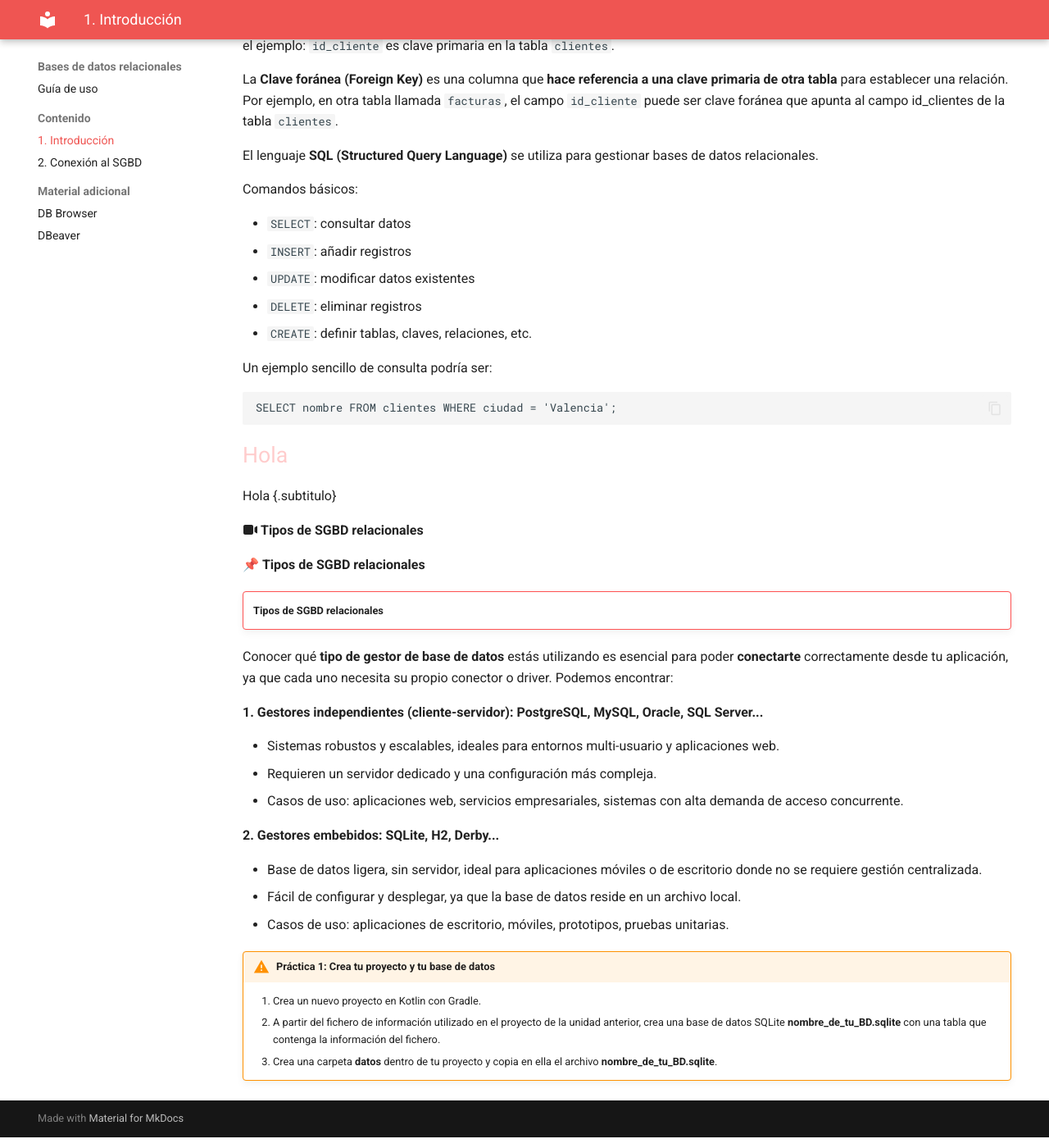
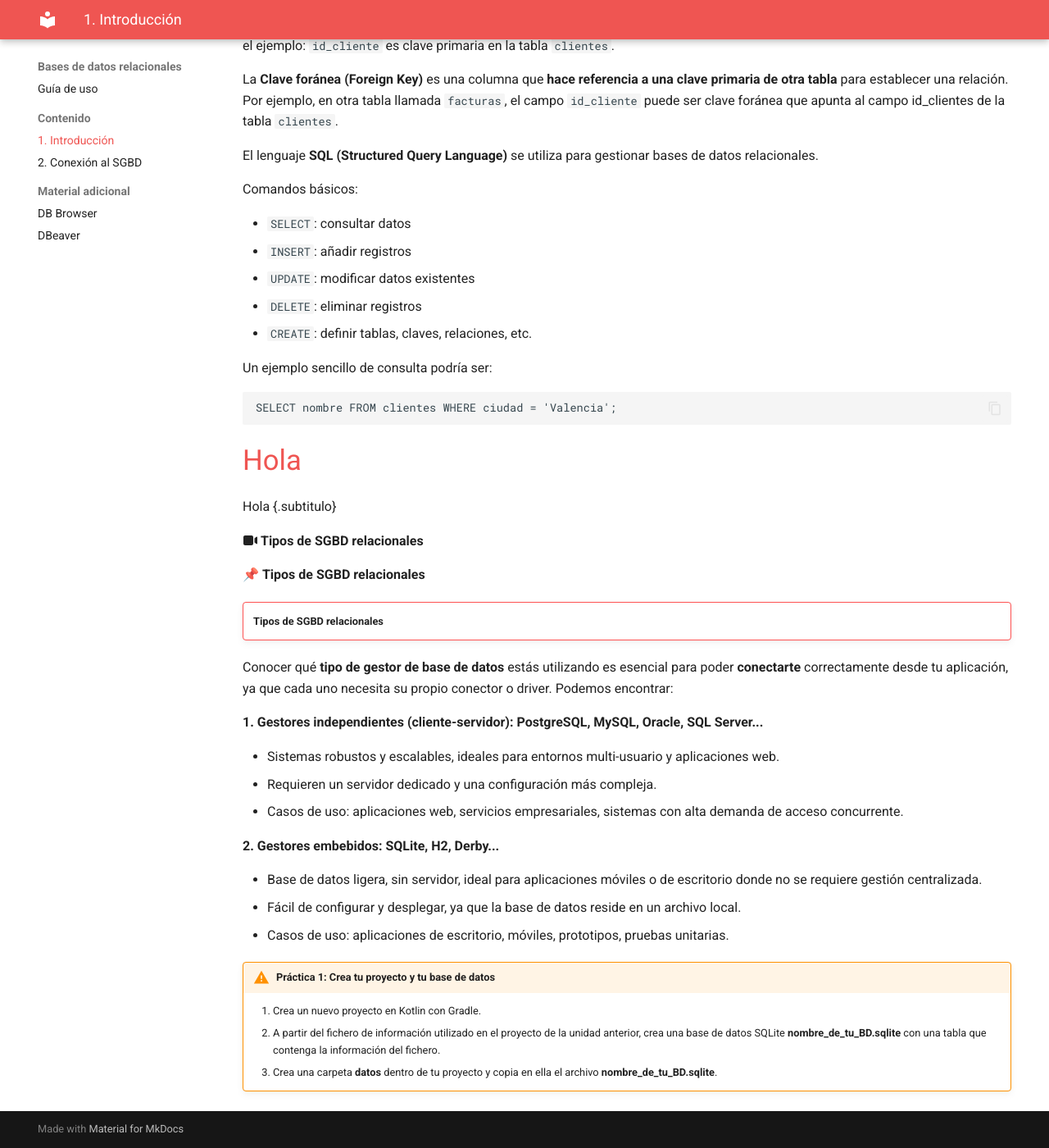
Before and after one commit to bpaterna/AD_BD_REL, an MkDocs documentation site: the page built from docs/1_introduccion.md, in a window 1280 px wide and 1400 px high, scrolled down 754 px. Shown: the whole window at 82% size. Built offline with MkDocs 1.6.1 and Material for MkDocs 9.7.7, drawn with Linux system fonts in a browser that asks for light colours.

Commit message:
Update extra.css

```diff
--- a/docs/stylesheets/extra.css
+++ b/docs/stylesheets/extra.css
@@ -1,4 +1,4 @@
-.subtitulo {color: #FCC; font-size:20pt;}
+.subtitulo {color: #ef5552; font-size:26pt;}
 
 /*para la impresión del pdf*/
 .md-typeset .admonition-title::before {
```
